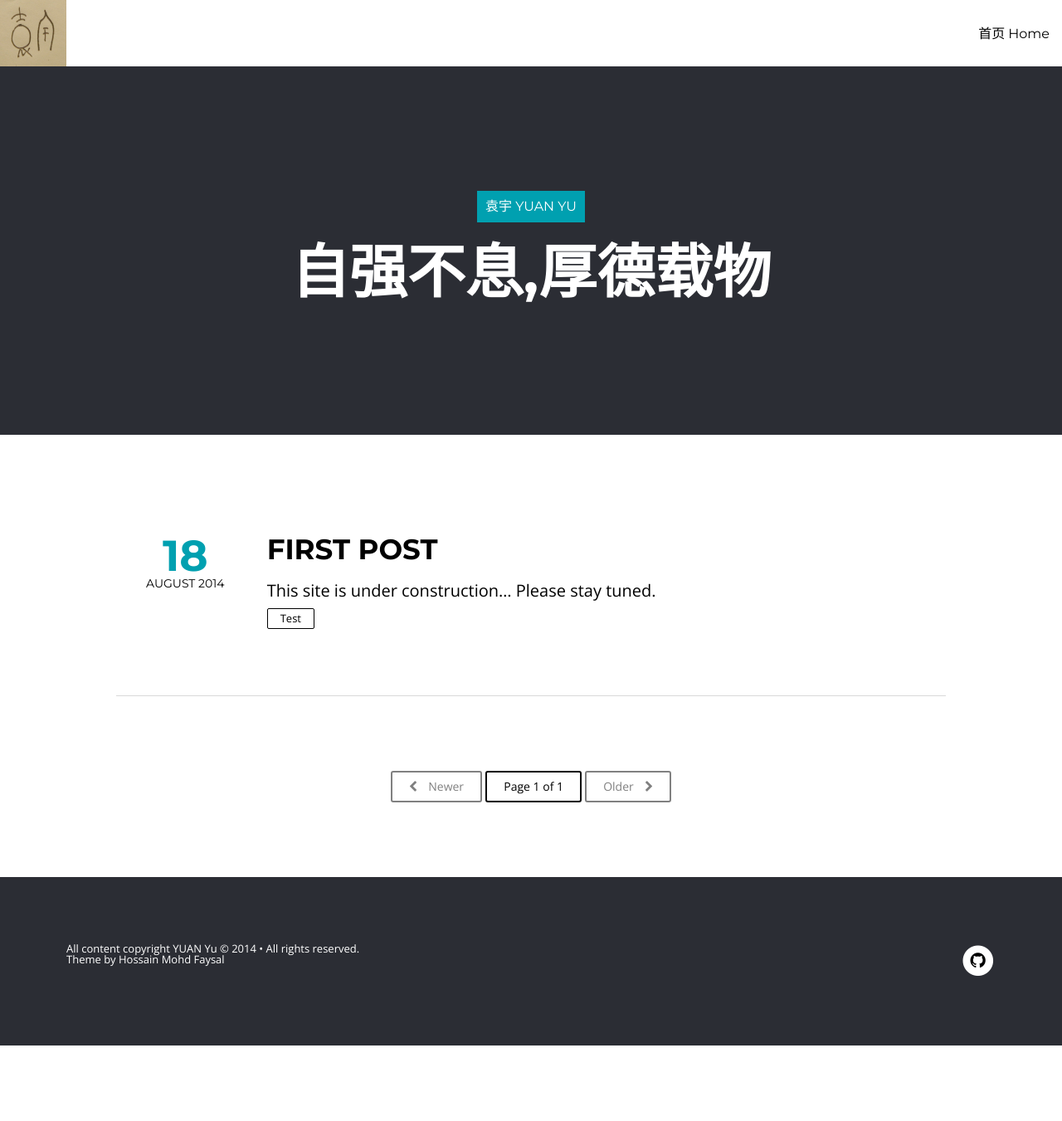
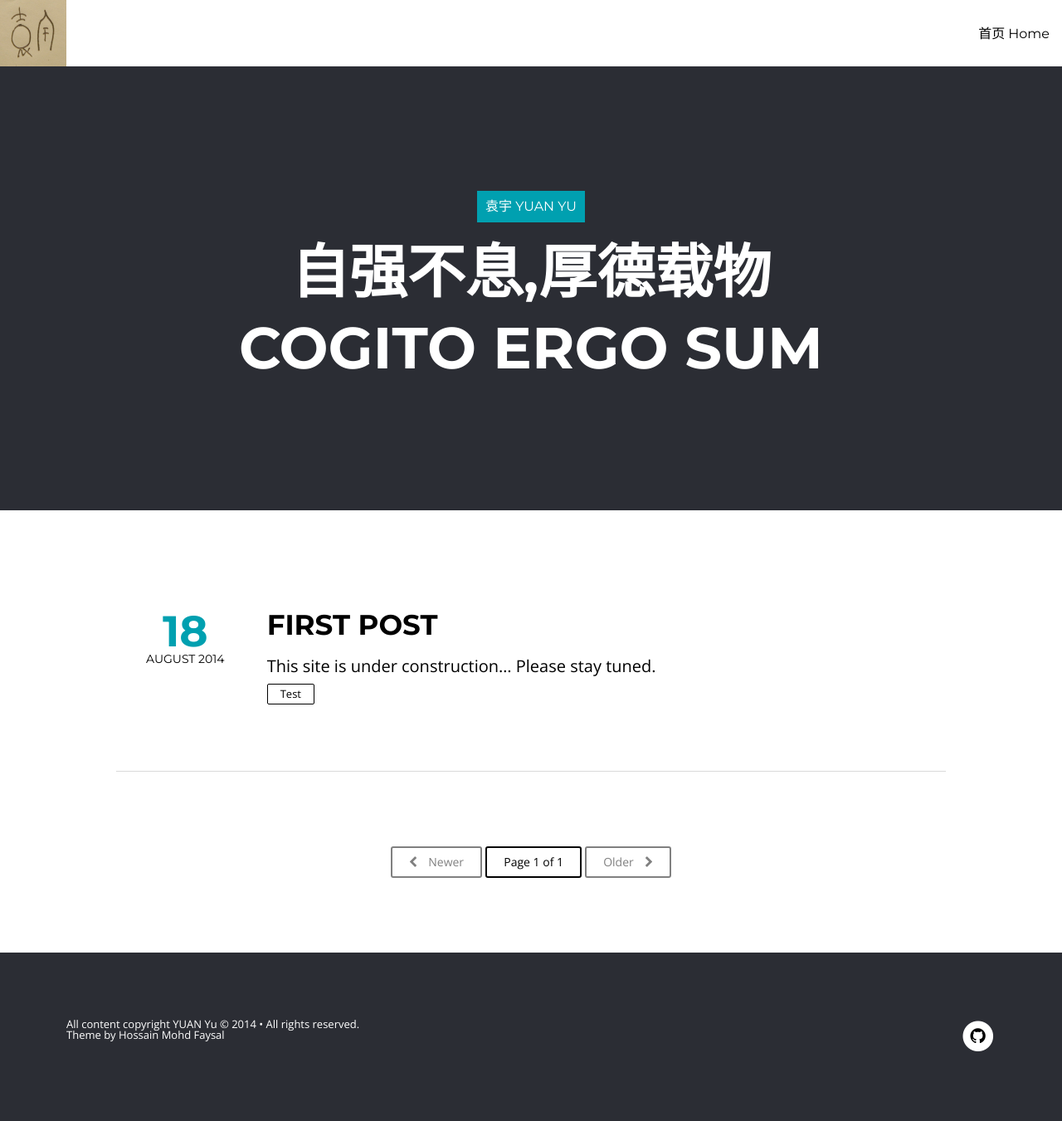
Before and after one commit to yu4nyu/yu4nyu.github.com, a Jekyll site: the page built from index.html, in a window 1280 px wide. Shown: the whole page at 83% size. Built offline with Jekyll 4.4.1, drawn with Linux system fonts in a browser that asks for light colours; nearby versions of some CDN libraries; the list of posts is cut into pages by our own code; before the commit the page ends 1260 px from its top, so only the background shows below that.

Commit message:
[change] slogan

```diff
--- a/_config.yml
+++ b/_config.yml
@@ -1,7 +1,7 @@
 title:            袁宇 YUAN Yu
-description:      "自强不息,厚德载物"
+description:      "自强不息,厚德载物<br>Cogito ergo sum"
 logo:             logo.png
-theme:				blue
+theme:            blue
 # Change url to your domain. Leave localhost server or blank when working locally.
 # or use the hint from http://jekyllrb.com/docs/github-pages/ to keep this the same
 # whether working locally or remotely. Start Jekyll with: jekyll serve --baseurl ''
```
